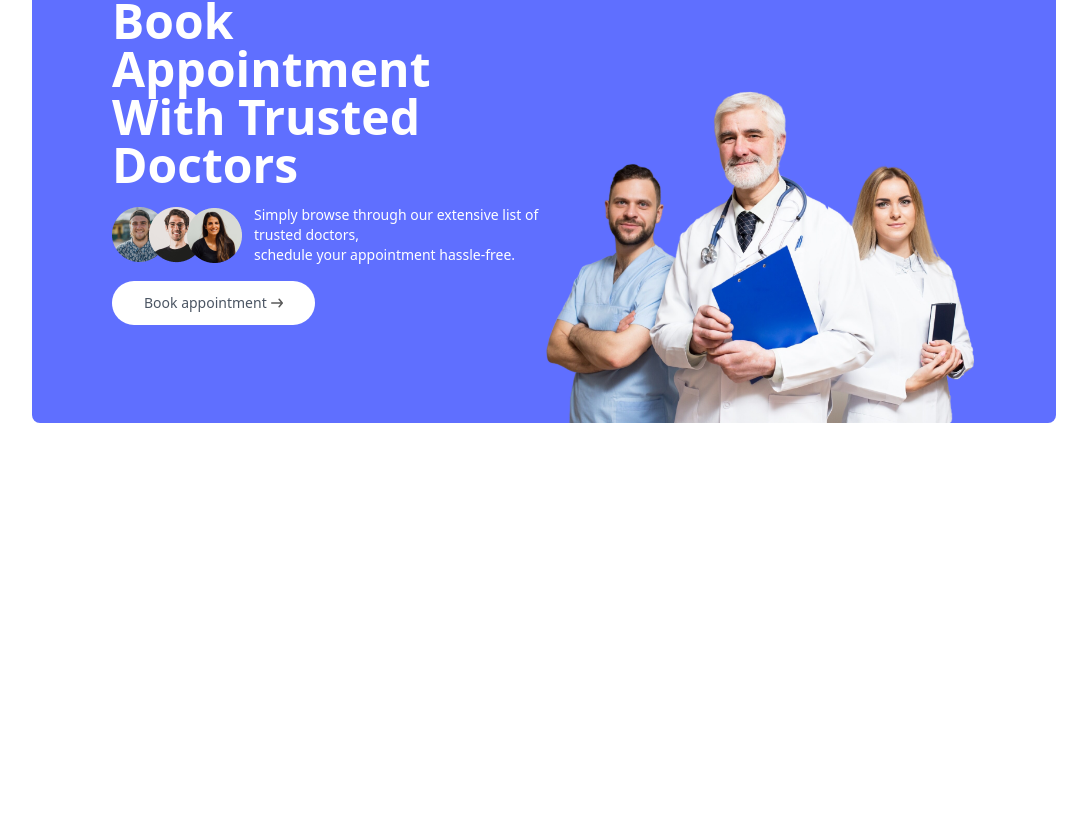
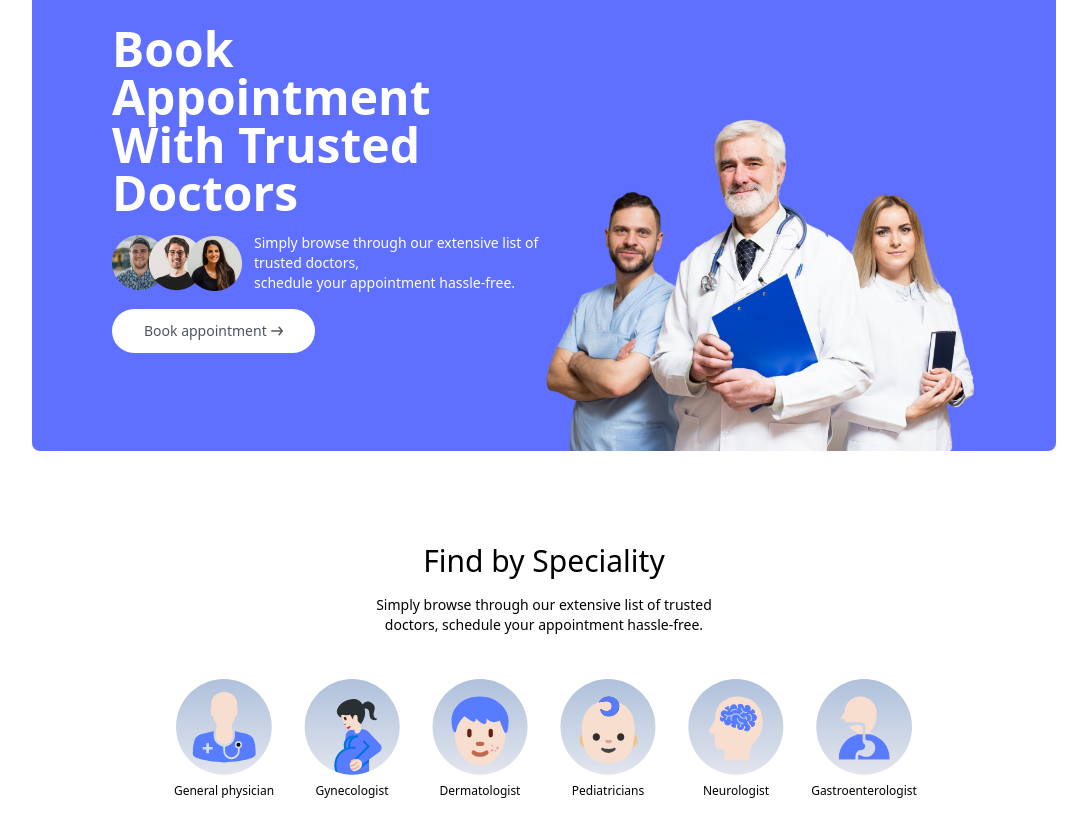
Before and after one commit to developernahian/doctor-appoinment-React, a React (Vite) app: page / in a window 1280 px wide. Shown: the part 201-1038 px from the top of the page, without its empty margins (96-1183 px from the left). Before the commit the page ends 800 px from the top, so only its background shows below. Built offline with nearby package versions, Linux system fonts and the light colour scheme.

Commit message:
speciality component added

```diff
--- /dev/null
+++ b/src/components/SpecialityMenu.jsx
@@ -0,0 +1,23 @@
+import { Link } from "react-router-dom"
+import { specialityData } from "../assets/assets"
+
+const SpecialityMenu = () => {
+  return (
+    <div className="flex flex-col items-center gap-4 py-16" id='speciality'>
+      <h1 className="text-3xl font-medium">Find by Speciality </h1>
+      <p className="sm:w-1/3 text-center text-sm">Simply browse through our extensive list of trusted doctors, schedule your appointment hassle-free.</p>
+      <div className="flex sm:justify-center gap-4 pt-5 w-full overflow-scroll">
+        {specialityData.map((item,index)=>(
+            <Link onClick={()=>scrollTo(0,0)} className="flex flex-col items-center text-xs cursor-pointer flex-shrink-0 hover:translate-y-[-10px] transition-all duration-500" key={index} to={`/doctors/${item.speciality}`}>
+                <img className="w-16 sm:w-24 m-2" src={item.image} alt="img"/>
+                <p>{item.speciality}</p>
+            </Link>
+
+
+        ))}
+      </div>
+    </div>
+  )
+}
+
+export default SpecialityMenu
--- /dev/null
+++ b/src/components/TopDoctors.jsx
@@ -0,0 +1,11 @@
+
+
+const TopDoctors = () => {
+  return (
+    <div>
+
+    </div>
+  )
+}
+
+export default TopDoctors
--- a/src/components/header.jsx
+++ b/src/components/header.jsx
@@ -3,7 +3,7 @@
 
 const Header = () => {
   return (
-    <div className="flex flex-col md:flex-row flew-wrap bg-primary rounded-lg px-6 md:px-10 lg:px-20">
+    <div className="flex flex-col md:flex-row flew-wrap bg-primary rounded-lg px-6 my-7 md:px-10 lg:px-20">
       {/* ========== Left Side =========== */}
         <div className="md:w-1/2 flex flex-col items-start justify-center gap-4 py-10 m-auto md:py-[10vw] md:mb-[-30px]">
             <p className="text-3xl md:text-4xl lg:text-5xl text-white font-semibold leading-tight ">
--- a/src/index.css
+++ b/src/index.css
@@ -5,3 +5,7 @@
 .active hr {
     @apply block
 }
+
+::-webkit-scrollbar{
+    @apply hidden
+}
--- a/src/pages/Home.jsx
+++ b/src/pages/Home.jsx
@@ -1,10 +1,12 @@
 import Header from "../components/header"
+import SpecialityMenu from "../components/specialityMenu"
 
 
 const Home = () => {
   return (
     <div>
       <Header/>
+      <SpecialityMenu/>
     </div>
   )
 }
```
